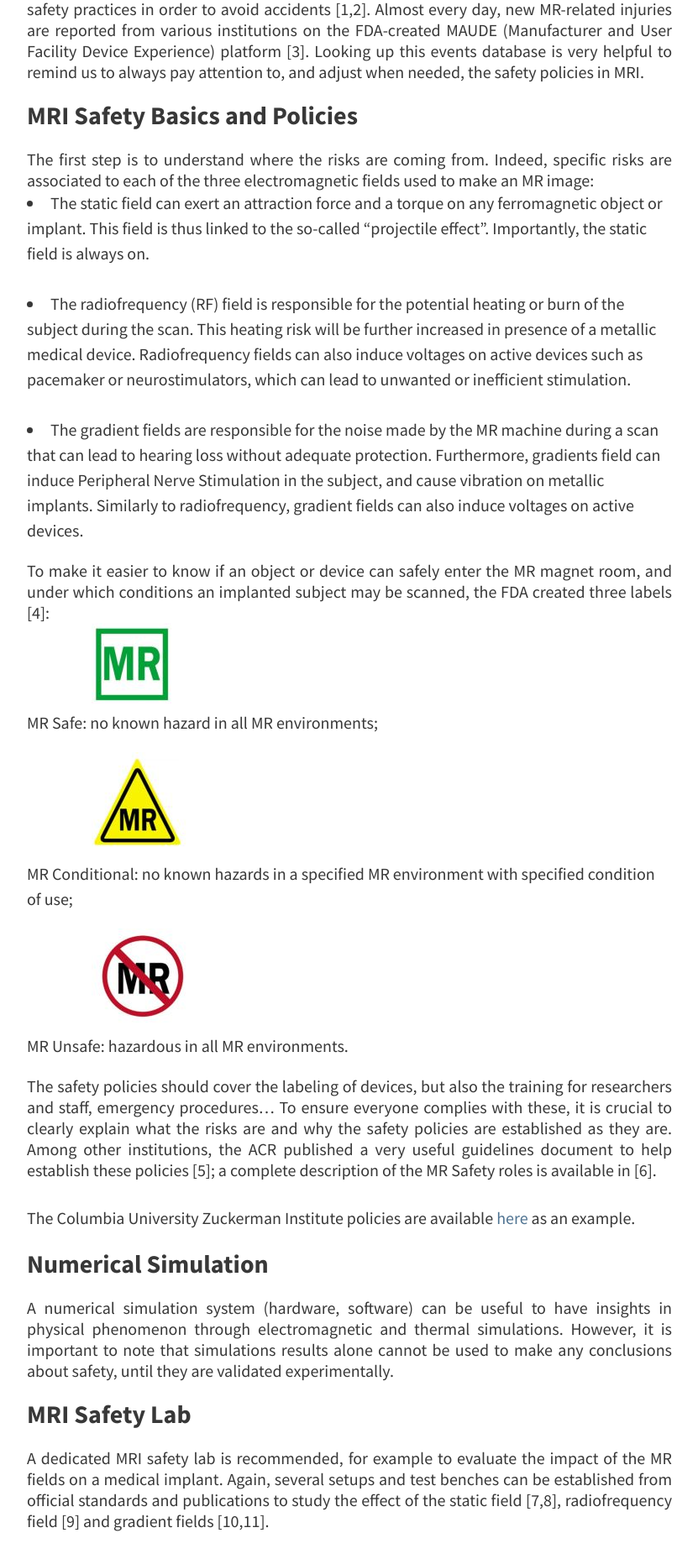
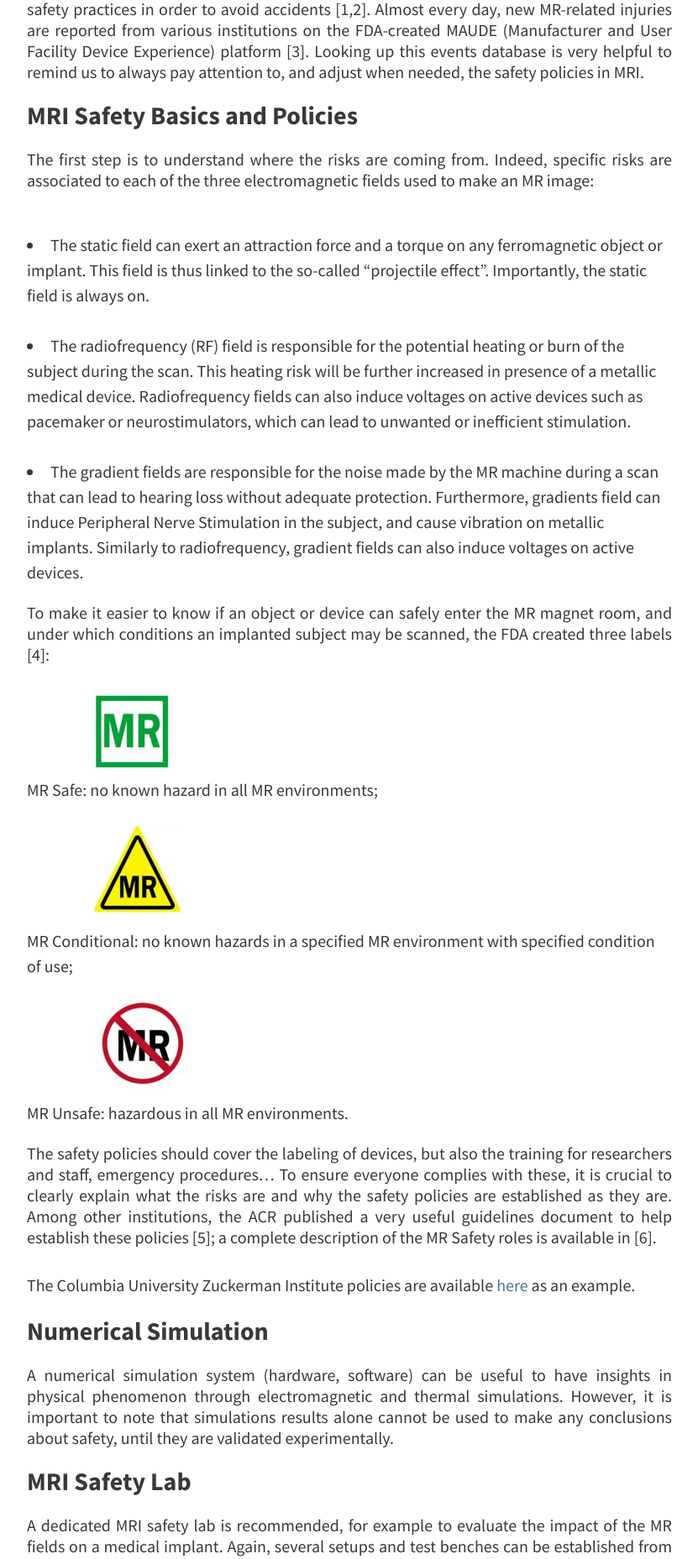
Before and after one commit to imr-framework/imr-framework.github.io, a Jekyll site: the page built from pages/mrsafety.md, in a window 1280 px wide. Shown: the part 649-2506 px from the top of the page at 84% size, without its empty margins (224-1055 px from the left). Built offline with Jekyll 4.4.1, drawn with Linux system fonts in a browser that asks for light colours; our own code applies the rules of GitHub Pages for plain Markdown files.

Commit message:
formatting

```diff
--- a/pages/mrsafety.md
+++ b/pages/mrsafety.md
@@ -10,8 +10,7 @@ title: MR Safety
 <DIV align="justify">When setting up a new MR system - be it manufactured or built - it is essential to have good safety practices in order to avoid accidents [1,2]. Almost every day, new MR-related injuries are reported from various institutions on the FDA-created MAUDE (Manufacturer and User Facility Device Experience) platform [3]. Looking up this events database is very helpful to remind us to always pay attention to, and adjust when needed, the safety policies in MRI. </DIV>
 
 ### MRI Safety Basics and Policies
-<DIV align="justify">The first step is to understand where the risks are coming from. Indeed, specific risks are associated to each of the three electromagnetic fields used to make an MR image:</DIV>
-
+<DIV align="justify">The first step is to understand where the risks are coming from. Indeed, specific risks are associated to each of the three electromagnetic fields used to make an MR image:</DIV> <br/>
 -	The static field can exert an attraction force and a torque on any ferromagnetic object or implant. This field is thus linked to the so-called “projectile effect”. Importantly, the static field is always on.
 <br/>
 -	The radiofrequency (RF) field is responsible for the potential heating or burn of the subject during the scan. This heating risk will be further increased in presence of a metallic medical device. Radiofrequency fields can also induce voltages on active devices such as pacemaker or neurostimulators, which can lead to unwanted or inefficient stimulation.
@@ -19,7 +18,7 @@ title: MR Safety
 -	The gradient fields are responsible for the noise made by the MR machine during a scan that can lead to hearing loss without adequate protection. Furthermore, gradients field can induce Peripheral Nerve Stimulation in the subject, and cause vibration on metallic implants. Similarly to radiofrequency, gradient fields can also induce voltages on active devices.
 <br/>
 <DIV align="justify">To make it easier to know if an object or device can safely enter the MR magnet room, and under which conditions an implanted subject may be scanned, the FDA created three labels [4]: </DIV>
-
+<br/>
 ![MR Safe](/assets/mrsafety/mrsafe.JPG) <br/>
 MR Safe: no known hazard in all MR environments;
 
```
